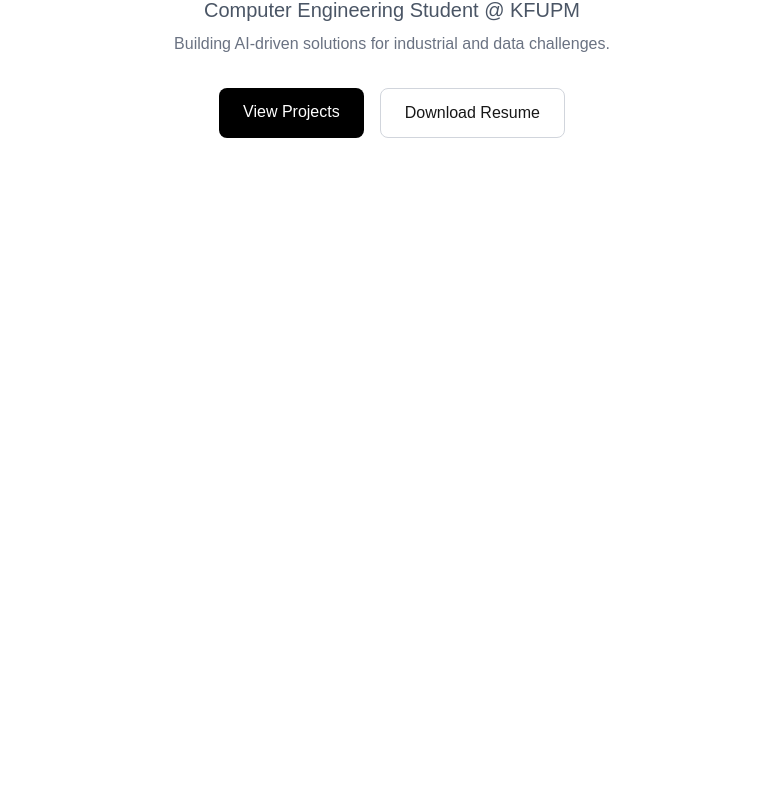
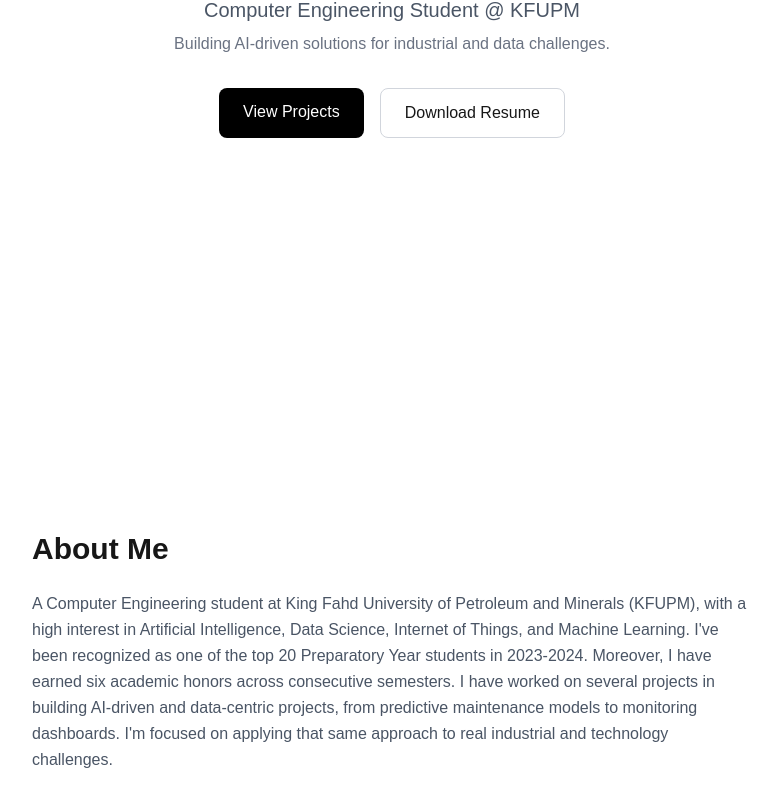
Before and after one commit to wdfzgmd/WED-PORTFOLIO, a Next.js app: page / in a window 1280 px wide. Shown: the part 365-1172 px from the top of the page, without its empty margins (248-1024 px from the left). Before the commit the page ends 800 px from the top, so only its background shows below. Built offline with nearby package versions, Linux system fonts and the light colour scheme.

Commit message:
Update About section copy

```diff
--- /dev/null
+++ b/app/components/About.tsx
@@ -0,0 +1,14 @@
+export default function About() {
+  return (
+    <section id="about" className="max-w-3xl mx-auto px-6 py-24">
+      <h2 className="text-3xl font-bold mb-6">About Me</h2>
+      <p className="text-gray-600 leading-relaxed">
+        A Computer Engineering student at King Fahd University of Petroleum and Minerals (KFUPM),
+        with a high interest in Artificial Intelligence, Data Science, Internet of Things, and Machine Learning. I've been
+        recognized as one of the top 20 Preparatory Year students in 2023-2024. Moreover, I have earned six academic honors across
+        consecutive semesters. I have worked on several projects in building AI-driven and data-centric projects, from predictive
+        maintenance models to monitoring dashboards. I'm focused on applying that same approach to real industrial and technology challenges.
+      </p>
+    </section>
+  );
+}
--- a/app/page.tsx
+++ b/app/page.tsx
@@ -1,11 +1,13 @@
 import Navbar from "./components/Navbar";
 import Hero from "./components/Hero";
+import About from "./components/About";
 
 export default function Home() {
   return (
     <main className="min-h-screen">
       <Navbar />
       <Hero />
+      <About />
     </main>
   );
 }
```
